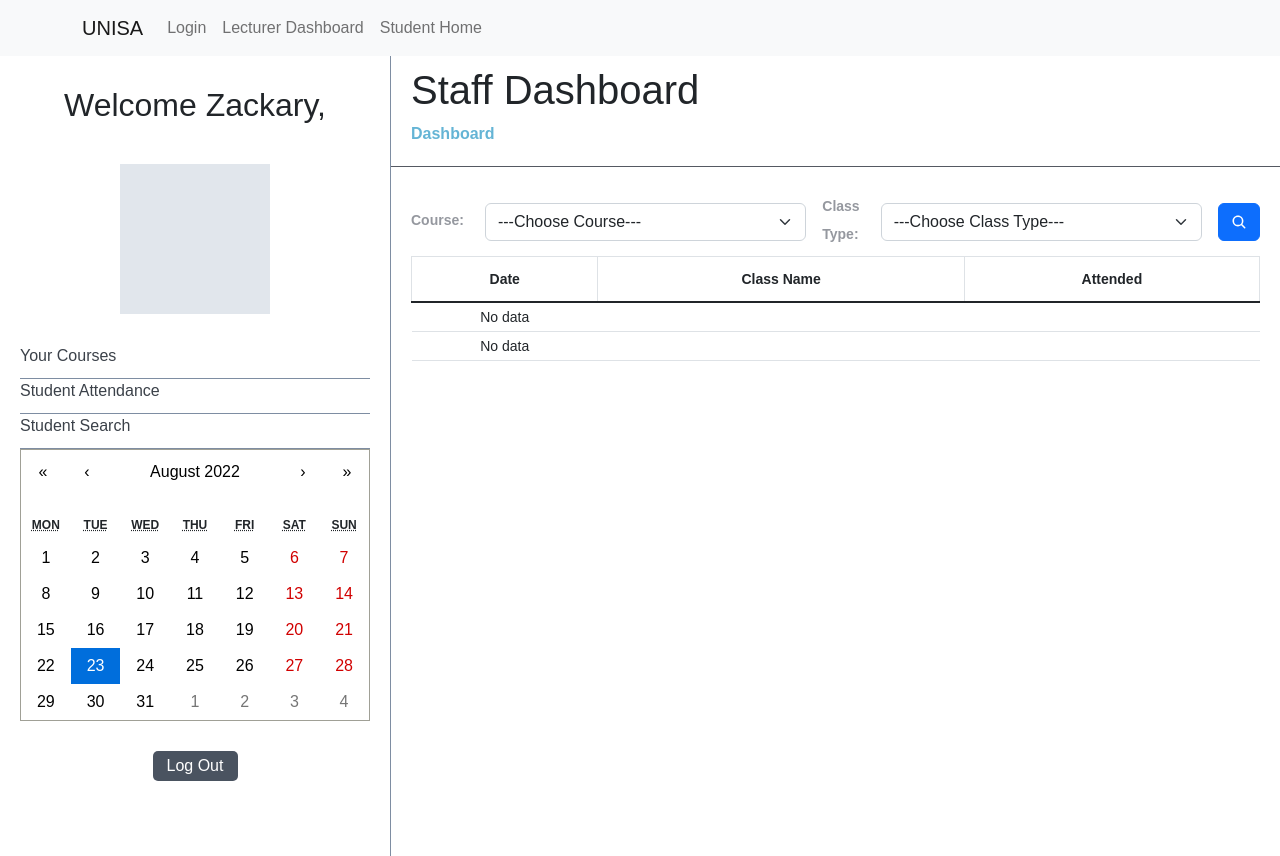
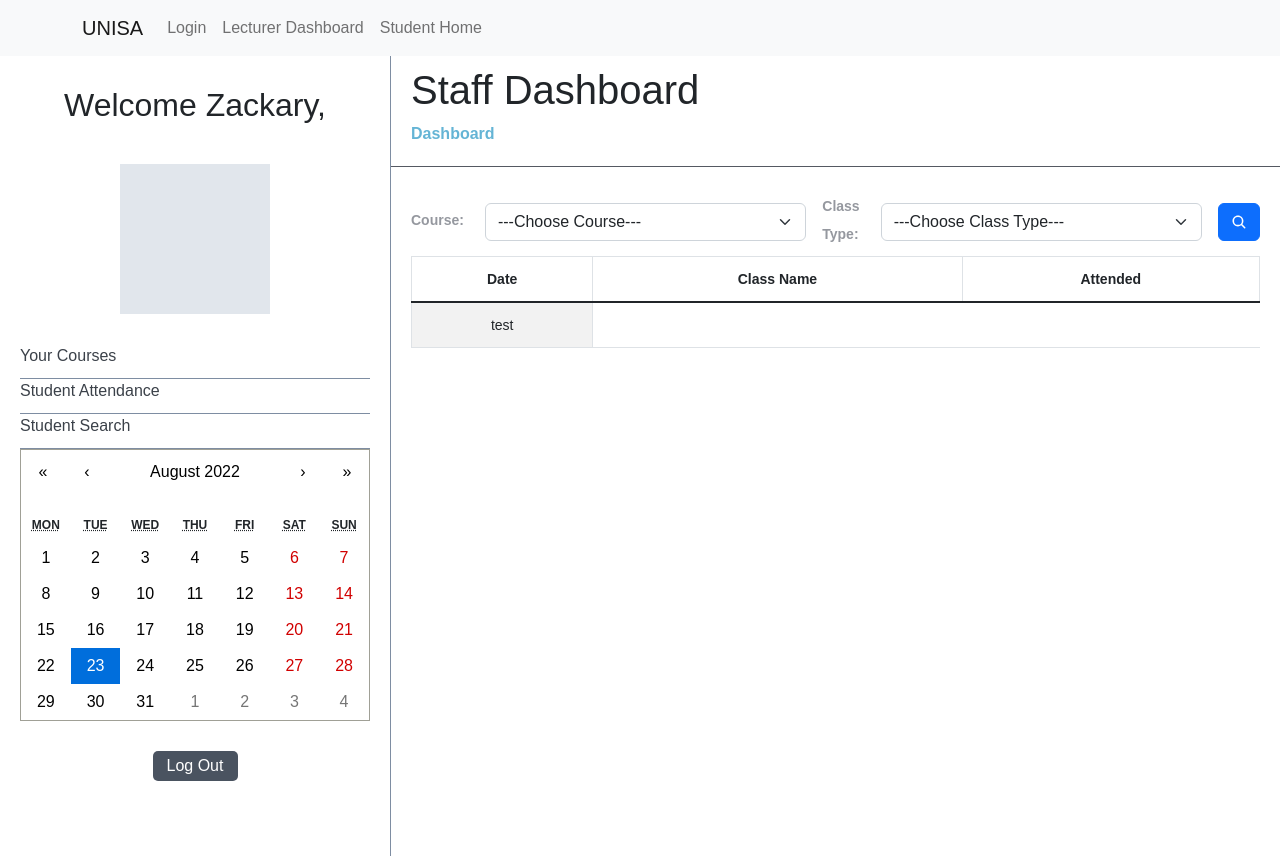
Before and after one commit to MunyaradziMagura/Student-Attendance-System, a React (Create React App) app in the folder client/student-attendence-system/: page /LecturerDashboard in a window 1280 px wide. Both pictures are taken after a click on the element "Student Attendance". Built offline with nearby package versions, Linux system fonts and the light colour scheme.

Commit message:
Began adding in props into StudentAttendanceTable.js

```diff
--- a/client/student-attendence-system/src/components/pc/StudentAttendanceTable.js
+++ b/client/student-attendence-system/src/components/pc/StudentAttendanceTable.js
@@ -1,24 +1,19 @@
-import React, { useEffect, useState } from 'react'
-import { IoCheckmarkCircleSharp,  IoCloseCircle, IoSearch} from "react-icons/io5";
-//import axios from 'axios'
+import React from 'react'
+import {IoSearch} from "react-icons/io5";
 import Table from 'react-bootstrap/esm/Table';
-import InputGroup from 'react-bootstrap/InputGroup'
 import Stack from 'react-bootstrap/Stack'
 import Form from 'react-bootstrap/Form'
 import Button from 'react-bootstrap/Button'
 
-const StudentAttendanceTable = ({studentID}) => {
+const StudentAttendanceTable = ({ attendanceList }) => {
 
     return (
-
         <div>
             <Stack direction="horizontal" gap={3}>
                     {/*Form inputs for the course type dropdown box*/}
                     <Form.Label style={{paddingRight: 5, paddingTop: 5, fontWeight: "bold"}}>Course:</Form.Label>
                     <Form.Select key={"courses"} defaultValue={"default"}>
                         <option value="default" disabled>---Choose Course---</option>
-
-
                     </Form.Select>
 
                     {/*Form inputs for the class type dropdown box*/}
@@ -29,6 +24,7 @@ const StudentAttendanceTable = ({studentID}) => {
                     </Form.Select>
                     <Button><IoSearch/></Button>
             </Stack>
+
                 <Table responsive striped bordered>
                     <thead style={{textAlign: "center"}}>
                         <tr>
@@ -38,9 +34,19 @@ const StudentAttendanceTable = ({studentID}) => {
                         </tr>
                     </thead>
                     <tbody style={{textAlign: "center"}}>
-                        <tr>No data</tr>
-                        <tr>No data</tr>
-
+                        {/*  Table data will go here. Display message if no data exists, otherwise populate with data */}
+                        {/* {
+                        Object.keys(attendanceList).map((key) => (
+                            <tr>
+                                <td>{attendanceList[key].date}</td>
+                                <td>{attendanceList[key].className}</td>
+                                <td>{attendanceList[key].attended}</td>
+                            </tr>
+                        ))
+                    } */}
+                    <tr>
+                        <td>test</td>
+                    </tr>
                     </tbody>
                 </Table>
         </div>
```
